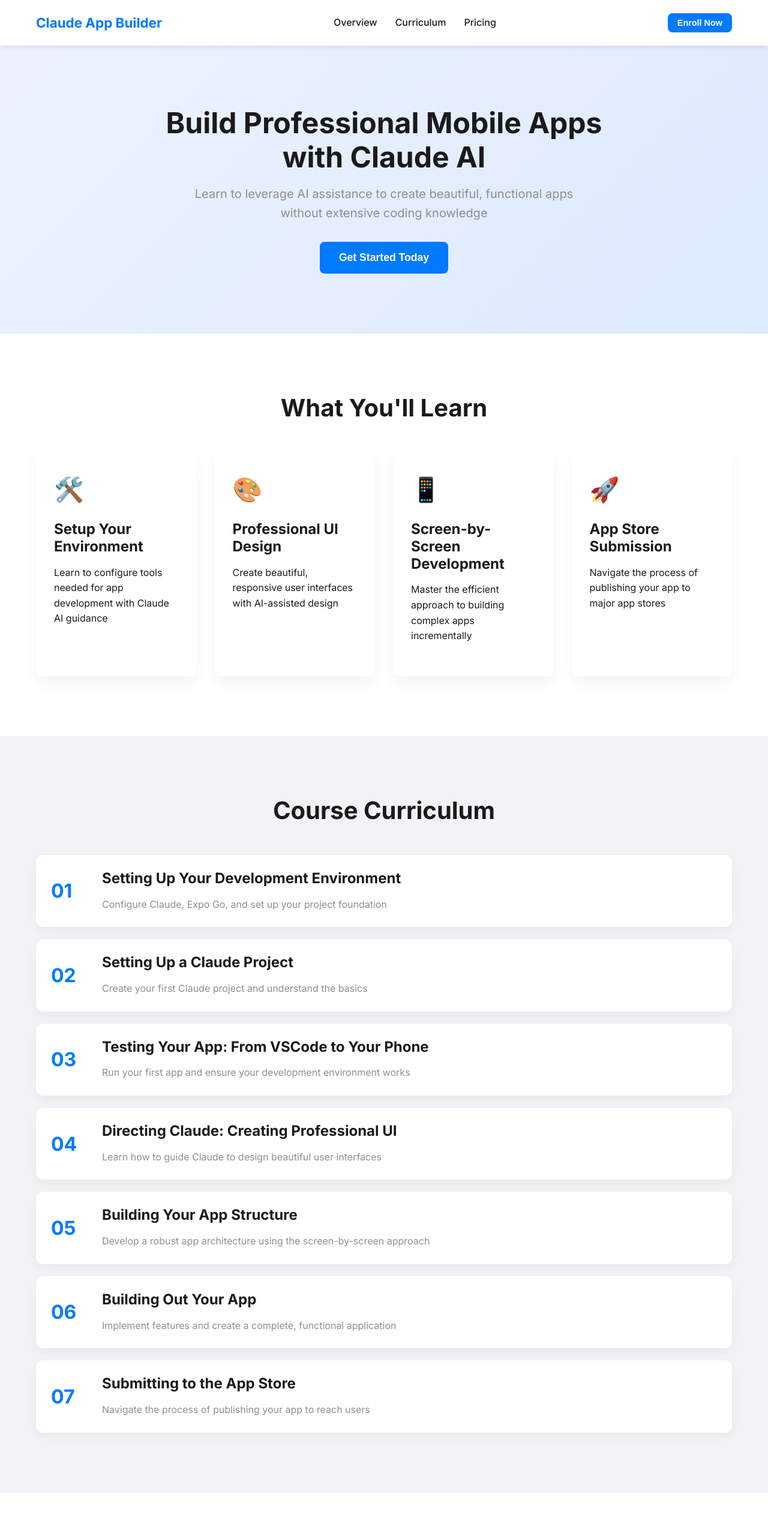
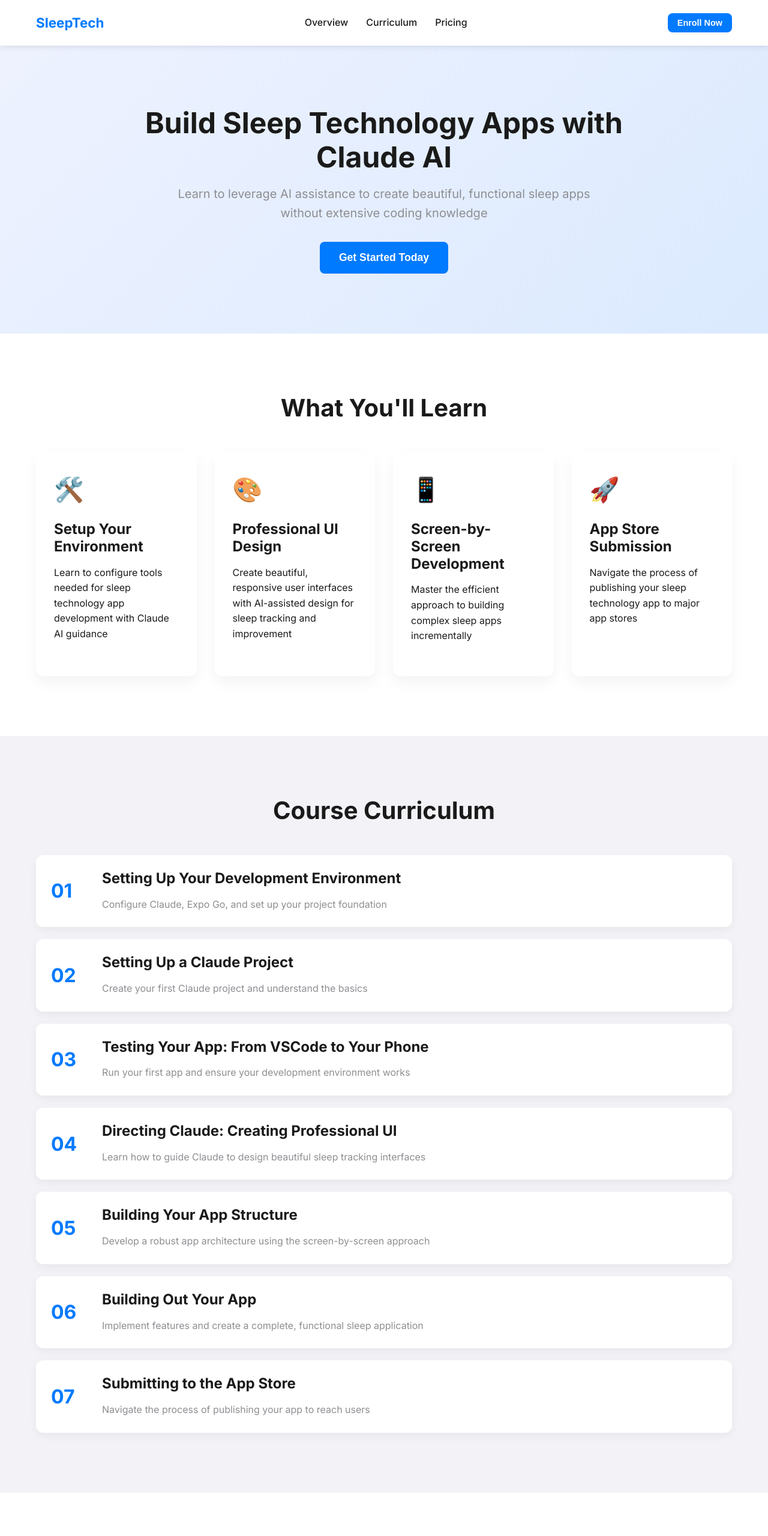
Before and after one commit to RyanNovinc/ClaudeAppBuilder, a plain HTML site: page index.html in a window 1280 px wide. Shown: the top 2560 px of the page at 60% size. Drawn offline with Linux system fonts and the light colour scheme.

Commit message:
index.html

```diff
--- a/index.html
+++ b/index.html
@@ -3,7 +3,7 @@
 <head>
     <meta charset="UTF-8">
     <meta name="viewport" content="width=device-width, initial-scale=1.0">
-    <title>Claude App Builder - Build Apps with AI Assistance</title>
+    <title>SleepTech - Build Apps with Claude AI</title>
     <link rel="stylesheet" href="styles.css">
     <link rel="preconnect" href="https://fonts.googleapis.com">
     <link rel="preconnect" href="https://fonts.gstatic.com" crossorigin>
@@ -12,7 +12,7 @@
 <body>
     <header>
         <div class="container">
-            <div class="logo">Claude App Builder</div>
+            <div class="logo">SleepTech</div>
             <nav>
                 <ul>
                     <li><a href="#overview">Overview</a></li>
@@ -20,15 +20,15 @@
                     <li><a href="#pricing">Pricing</a></li>
                 </ul>
             </nav>
-            <button class="cta-button small">Enroll Now</button>
+            <button class="cta-button small" onclick="window.location.href='checkout.html'">Enroll Now</button>
         </div>
     </header>
 
     <section class="hero">
         <div class="container">
-            <h1>Build Professional Mobile Apps with Claude AI</h1>
-            <p class="subtitle">Learn to leverage AI assistance to create beautiful, functional apps without extensive coding knowledge</p>
-            <button class="cta-button large">Get Started Today</button>
+            <h1>Build Sleep Technology Apps with Claude AI</h1>
+            <p class="subtitle">Learn to leverage AI assistance to create beautiful, functional sleep apps without extensive coding knowledge</p>
+            <button class="cta-button large" onclick="window.location.href='checkout.html'">Get Started Today</button>
         </div>
     </section>
 
@@ -39,22 +39,22 @@
                 <div class="feature">
                     <div class="feature-icon">🛠️</div>
                     <h3>Setup Your Environment</h3>
-                    <p>Learn to configure tools needed for app development with Claude AI guidance</p>
+                    <p>Learn to configure tools needed for sleep technology app development with Claude AI guidance</p>
                 </div>
                 <div class="feature">
                     <div class="feature-icon">🎨</div>
                     <h3>Professional UI Design</h3>
-                    <p>Create beautiful, responsive user interfaces with AI-assisted design</p>
+                    <p>Create beautiful, responsive user interfaces with AI-assisted design for sleep tracking and improvement</p>
                 </div>
                 <div class="feature">
                     <div class="feature-icon">📱</div>
                     <h3>Screen-by-Screen Development</h3>
-                    <p>Master the efficient approach to building complex apps incrementally</p>
+                    <p>Master the efficient approach to building complex sleep apps incrementally</p>
                 </div>
                 <div class="feature">
                     <div class="feature-icon">🚀</div>
                     <h3>App Store Submission</h3>
-                    <p>Navigate the process of publishing your app to major app stores</p>
+                    <p>Navigate the process of publishing your sleep technology app to major app stores</p>
                 </div>
             </div>
         </div>
@@ -89,7 +89,7 @@
                     <div class="module-number">04</div>
                     <div class="module-content">
                         <h3>Directing Claude: Creating Professional UI</h3>
-                        <p>Learn how to guide Claude to design beautiful user interfaces</p>
+                        <p>Learn how to guide Claude to design beautiful sleep tracking interfaces</p>
                     </div>
                 </div>
                 <div class="module">
@@ -103,7 +103,7 @@
                     <div class="module-number">06</div>
                     <div class="module-content">
                         <h3>Building Out Your App</h3>
-                        <p>Implement features and create a complete, functional application</p>
+                        <p>Implement features and create a complete, functional sleep application</p>
                     </div>
                 </div>
                 <div class="module">
@@ -130,22 +130,22 @@
                     <li>Project templates</li>
                     <li>Lifetime access</li>
                 </ul>
-                <button class="cta-button large">Enroll Now</button>
+                <button class="cta-button large" onclick="window.location.href='checkout.html'">Enroll Now</button>
             </div>
         </div>
     </section>
 
     <section class="cta-section">
         <div class="container">
-            <h2>Ready to Build Your First AI-Powered App?</h2>
+            <h2>Ready to Build Your First Sleep Technology App?</h2>
             <p>Join hundreds of students who have transformed their app ideas into reality</p>
-            <button class="cta-button large">Get Started Today</button>
+            <button class="cta-button large" onclick="window.location.href='modules/module1.html'">Start Learning Today</button>
         </div>
     </section>
 
     <footer>
         <div class="container">
-            <div class="logo">Claude App Builder</div>
+            <div class="logo">SleepTech</div>
             <div class="footer-links">
                 <div class="link-group">
                     <h4>Course</h4>
@@ -166,12 +166,12 @@
                 <div class="link-group">
                     <h4>Contact</h4>
                     <ul>
-                        <li><a href="mailto:support@claudeappbuilder.com">Email Support</a></li>
+                        <li><a href="mailto:support@sleeptech.com">Email Support</a></li>
                     </ul>
                 </div>
             </div>
             <div class="copyright">
-                © 2025 Claude App Builder. All rights reserved.
+                © 2025 SleepTech. All rights reserved.
             </div>
         </div>
     </footer>
```
